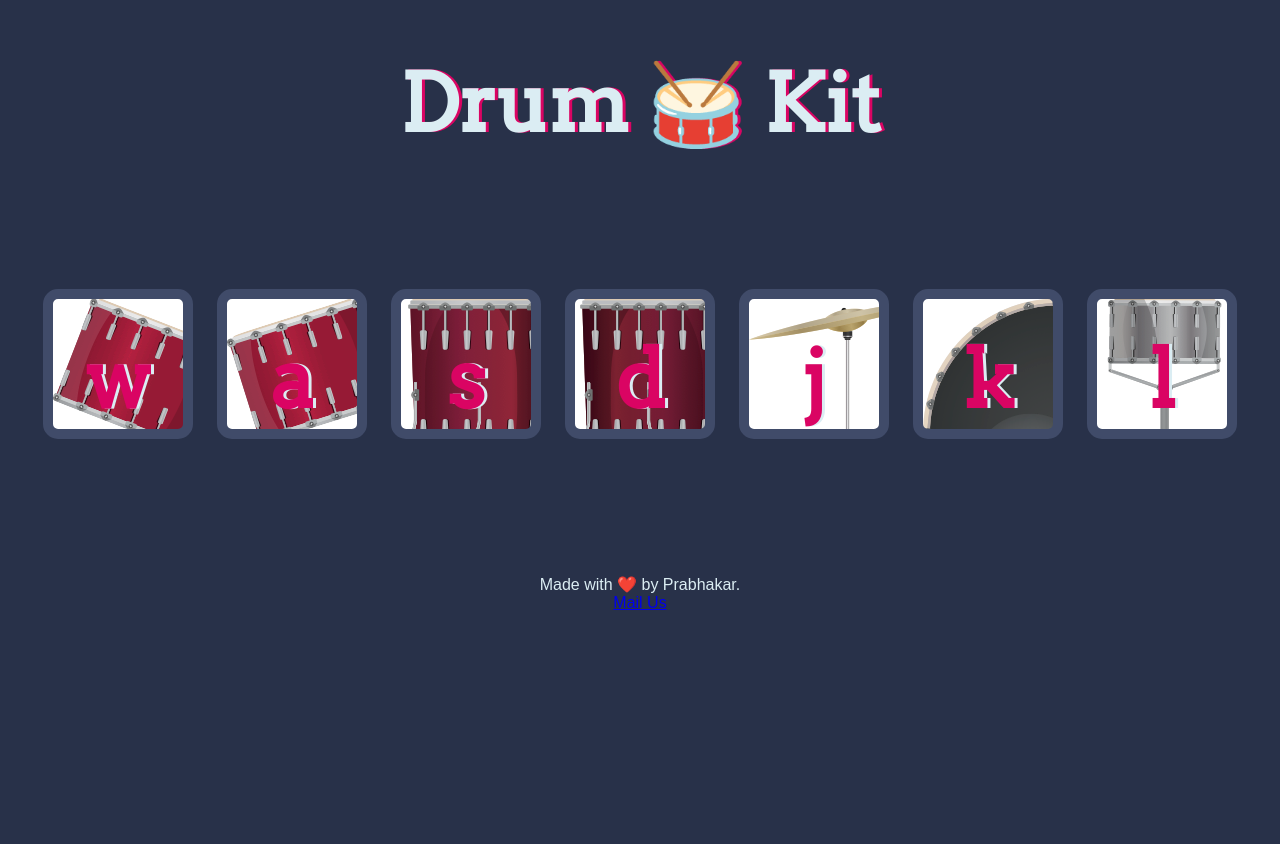
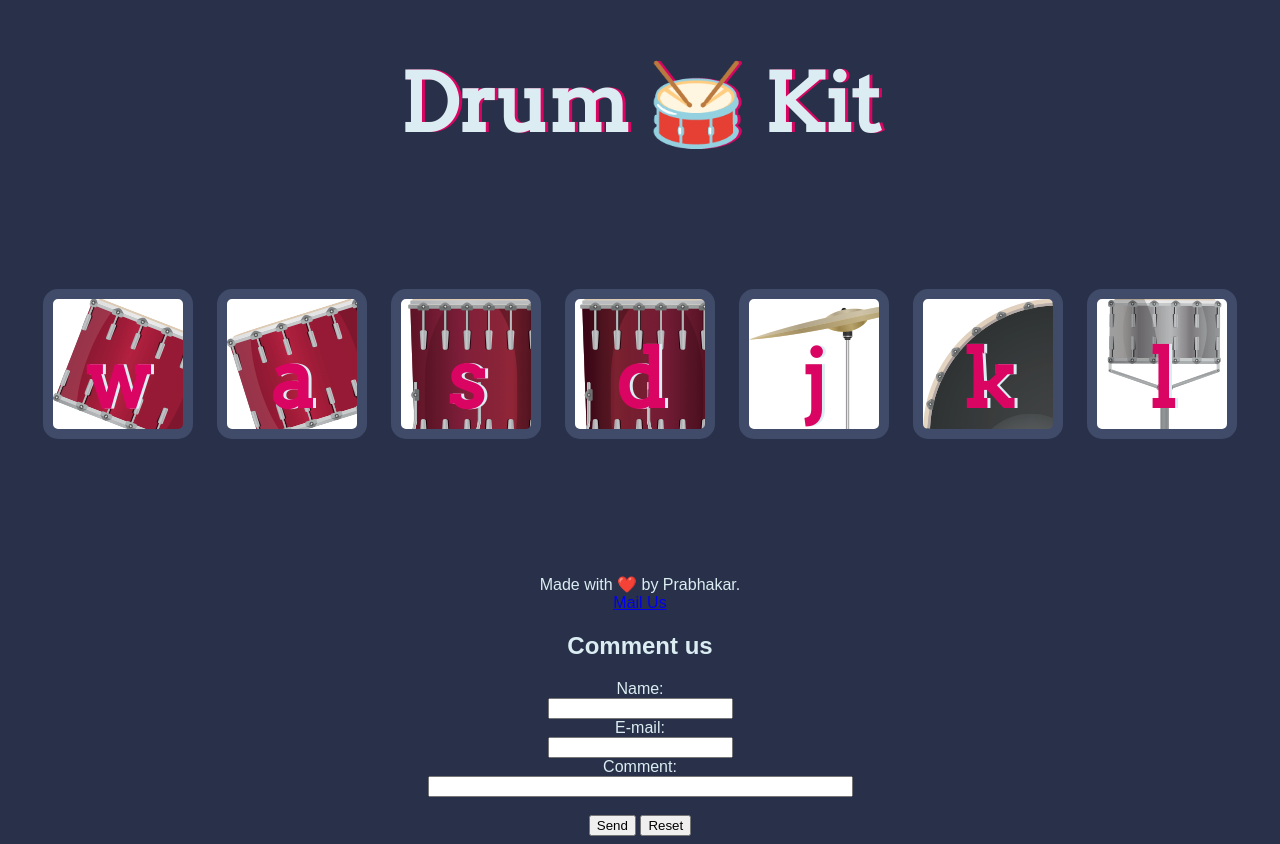
Before and after one commit to vermaPlay/vermaPlay.com, a plain HTML site: page index.html in a window 1280 px wide. Before the commit the page ends 800 px from the top, so only its background shows below. Drawn offline with Linux system fonts and the light colour scheme.

Commit message:
Update index.html

```diff
--- a/index.html
+++ b/index.html
@@ -24,7 +24,19 @@
 
   <footer>
     Made with ❤️ by Prabhakar.<br>
-	<a href="mailto:pbkv26112000@gmail.com"target="_top">Mail Us </a>
+	<a href="mailto:pbkv26112000@gmail.com"target="_top">Mail Us </a><br>
+	<h2>Comment us</h2>
+
+	<form action="mailto:mailto:pbkv26112000@gmail.com" method="post" enctype="text/plain">
+	Name:<br>
+	<input type="text" name="name"><br>
+	E-mail:<br>
+	<input type="text" name="mail"><br>
+	Comment:<br>
+	<input type="text" name="comment" size="50"><br><br>
+	<input type="submit" value="Send">
+	<input type="reset" value="Reset">
+	</form>
   </footer>
   <script src="index.js"></script>
 </body>
```
